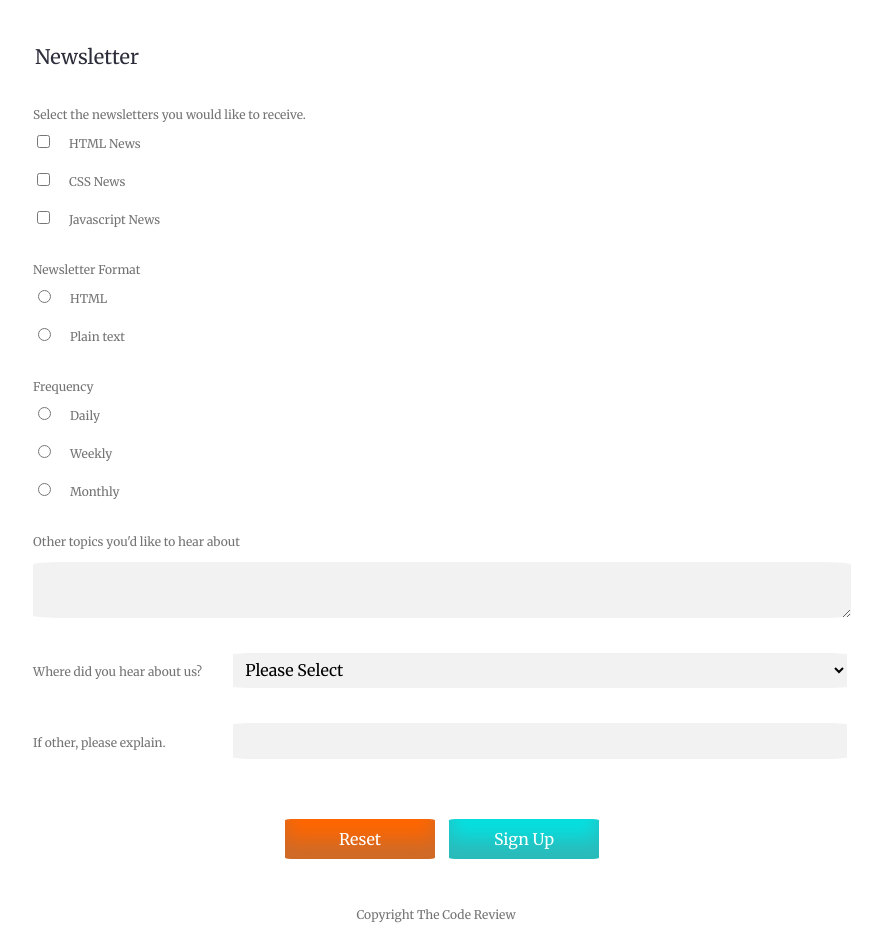
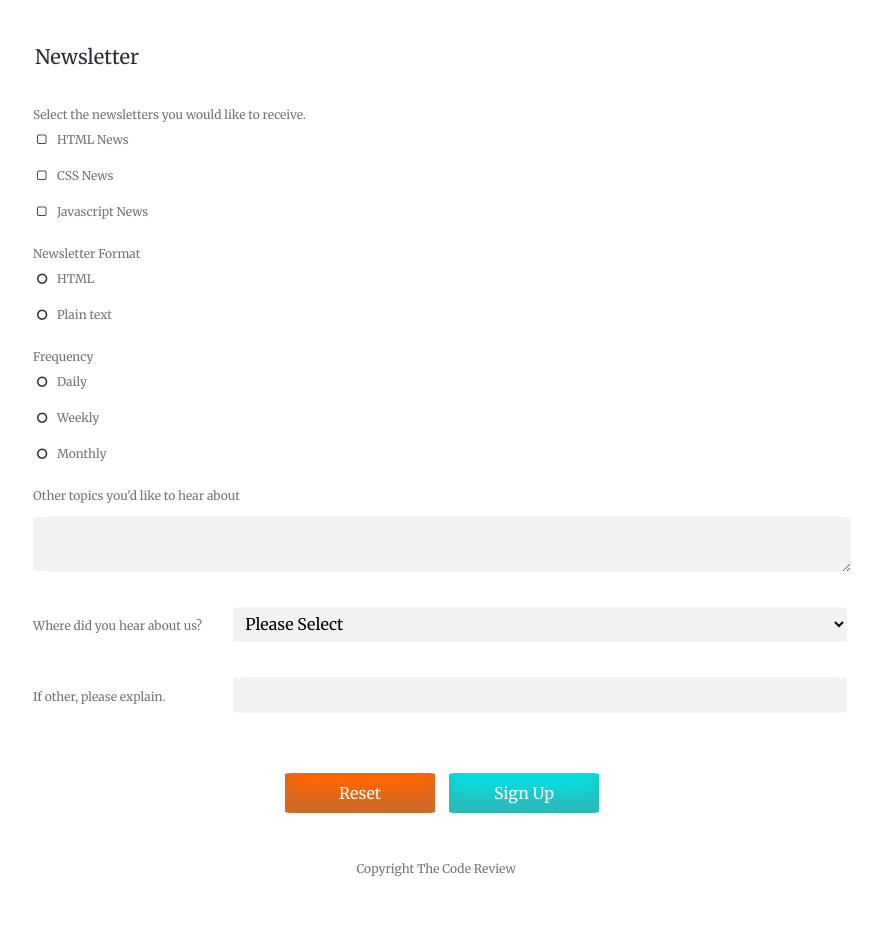
Before and after one commit to chelseaclay/Project3_OnlineRegistrationForm, a plain HTML site: page index.html in a window 1280 px wide. Shown: the part 780-1712 px from the top of the page, without its empty margins (198-1080 px from the left). After the commit the page ends 1683 px from the top, so only its background shows below. Drawn offline with Linux system fonts and the light colour scheme.

Commit message:
Added Custom Icons
Insert classes into html and added font-awesome properties to css

```diff
--- a/css/styles.css
+++ b/css/styles.css
@@ -1,3 +1,5 @@
+@import url("http://maxcdn.bootstrapcdn.com/font-awesome/4.2.0/css/font-awesome.css");
+
 /* -------------------------------------General Styles-------------------------------------*/
 
 * {
@@ -66,6 +68,58 @@ form {
   padding-left: 0;
   margin-top: 30px;
   text-align: center;
+}
+
+/* -------------------------------------Custom Check Boxes and Radio Button Styles-------------------------------------*/
+
+input[type="checkbox"] {
+	display: none;
+}
+
+input[type="checkbox"] + .news:before {
+	content: "\f096";
+	font-family: "FontAwesome";
+	speak: none;
+	font-style: normal;
+	font-weight: normal;
+	font-variant: normal;
+	text-transform: none;
+	line-height: 1;
+	~webkit-font-smoothing: antualiased;
+	width: 1em;
+	margin: 0 8px 20px -8px;
+	display: inline-block;
+	color: #2c2c3a;
+}
+
+input[type="checkbox"]:checked + .news:before {
+	content: "\f046";
+	color: #06e0e0;
+}
+
+input[type="radio"] {
+	display: none;
+}
+
+input[type="radio"] + .radio:before {
+	content: "\f10c";
+	font-family: "FontAwesome";
+	speak: none;
+	font-style: normal;
+	font-weight: normal;
+	font-variant: normal;
+	text-transform: none;
+	line-height: 1;
+	~webkit-font-smoothing: antualiased;
+	width: 1em;
+	margin: 0 8px 20px -8px;
+	display: inline-block;
+	color: #2c2c3a;
+}
+
+input[type="radio"]:checked + .radio:before {
+	content: "\f192";
+	color: #06e0e0;
 }
 
 /* -------------------------------------Form Styles-------------------------------------*/
@@ -244,6 +298,7 @@ button[type="submit"]:hover {
   border-bottom: 2px solid #ff6600;
 }
 
+
 /* -------------------------------------Media Query Styles-------------------------------------*/
 
 @media (min-width: 760px) {
--- a/index.html
+++ b/index.html
@@ -103,32 +103,32 @@
       <label class="subhead">Select the newsletters you would like to receive.</label>
 
       <input type="checkbox" id="html-news" name="html-news">
-      <label for="html-news">HTML News</label><br />
+      <label for="html-news" class="news">HTML News</label><br />
 
       <input type="checkbox" id="css-news" name="css-news">
-      <label for="css-news">CSS News</label><br />
+      <label for="css-news" class="news">CSS News</label><br />
 
       <input type="checkbox" id="java-news" name="java-news">
-      <label for="java-news">Javascript News</label><br />
+      <label for="java-news"  class="news">Javascript News</label><br />
 
       <label class="subhead">Newsletter Format</label>
 
       <input type="radio" id="html" value="html" name="format">
-      <label for="html">HTML</label><br />
+      <label for="html" class="radio">HTML</label><br />
 
       <input type="radio" id="plain" value="plain" name="format">
-      <label for="plain">Plain text</label><br />
+      <label for="plain" class="radio">Plain text</label><br />
 
       <label class="subhead">Frequency</label>
 
       <input type="radio" id="daily" value="daily" name="frequency">
-      <label for="daily">Daily</label><br />
+      <label for="daily" class="radio">Daily</label><br />
 
       <input type="radio" id="weekly" value="weekly" name="frequency">
-      <label for="weekly">Weekly</label><br />
+      <label for="weekly" class="radio">Weekly</label><br />
 
       <input type="radio" id="monthly" value="monthly" name="frequency">
-      <label for="monthly">Monthly</label><br />
+      <label for="monthly" class="radio">Monthly</label><br />
 
       <label for="topics"  class="subhead">Other topics you'd like to hear about</label>
       <textarea id="topics" name="user-topics"></textarea>
```
